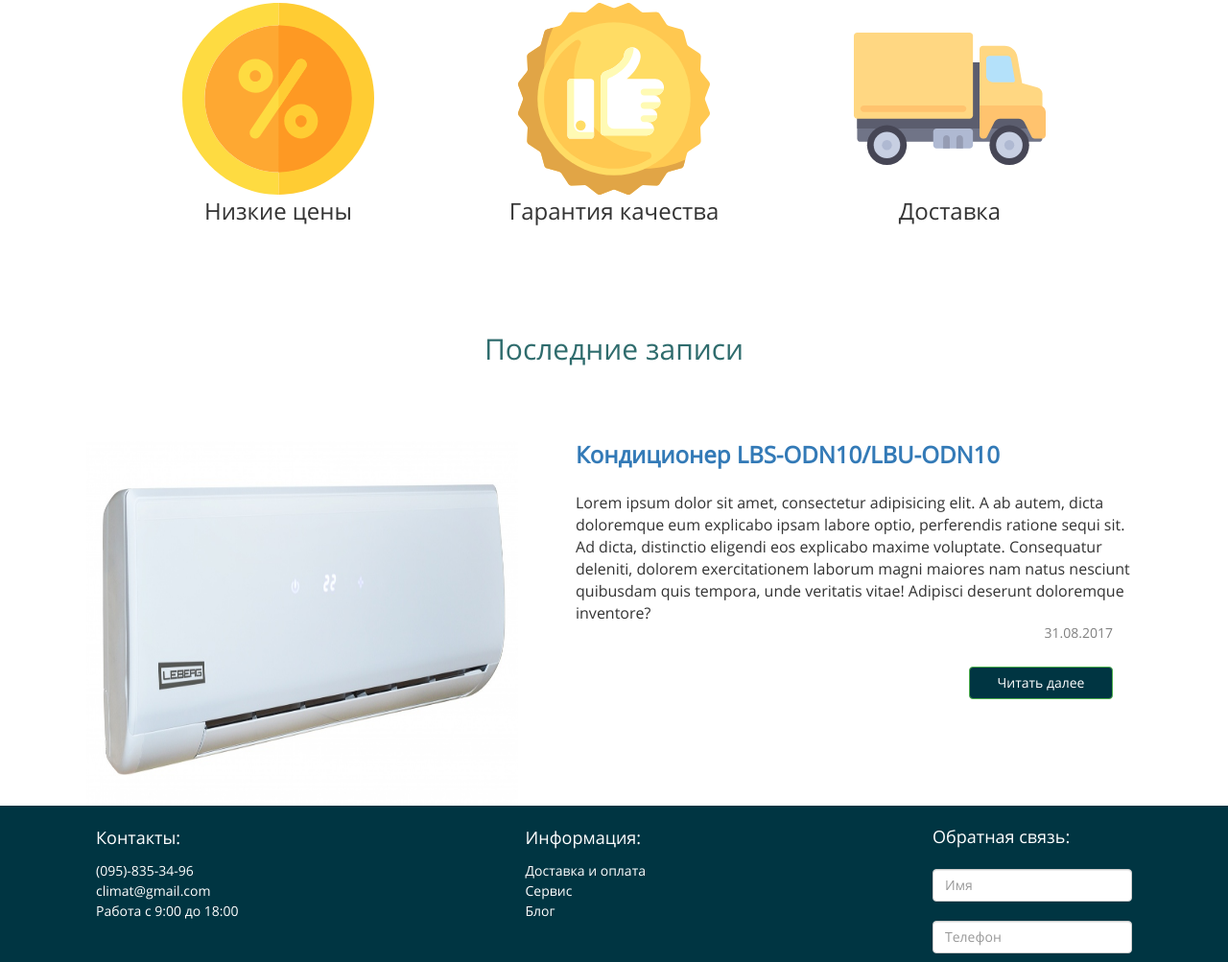
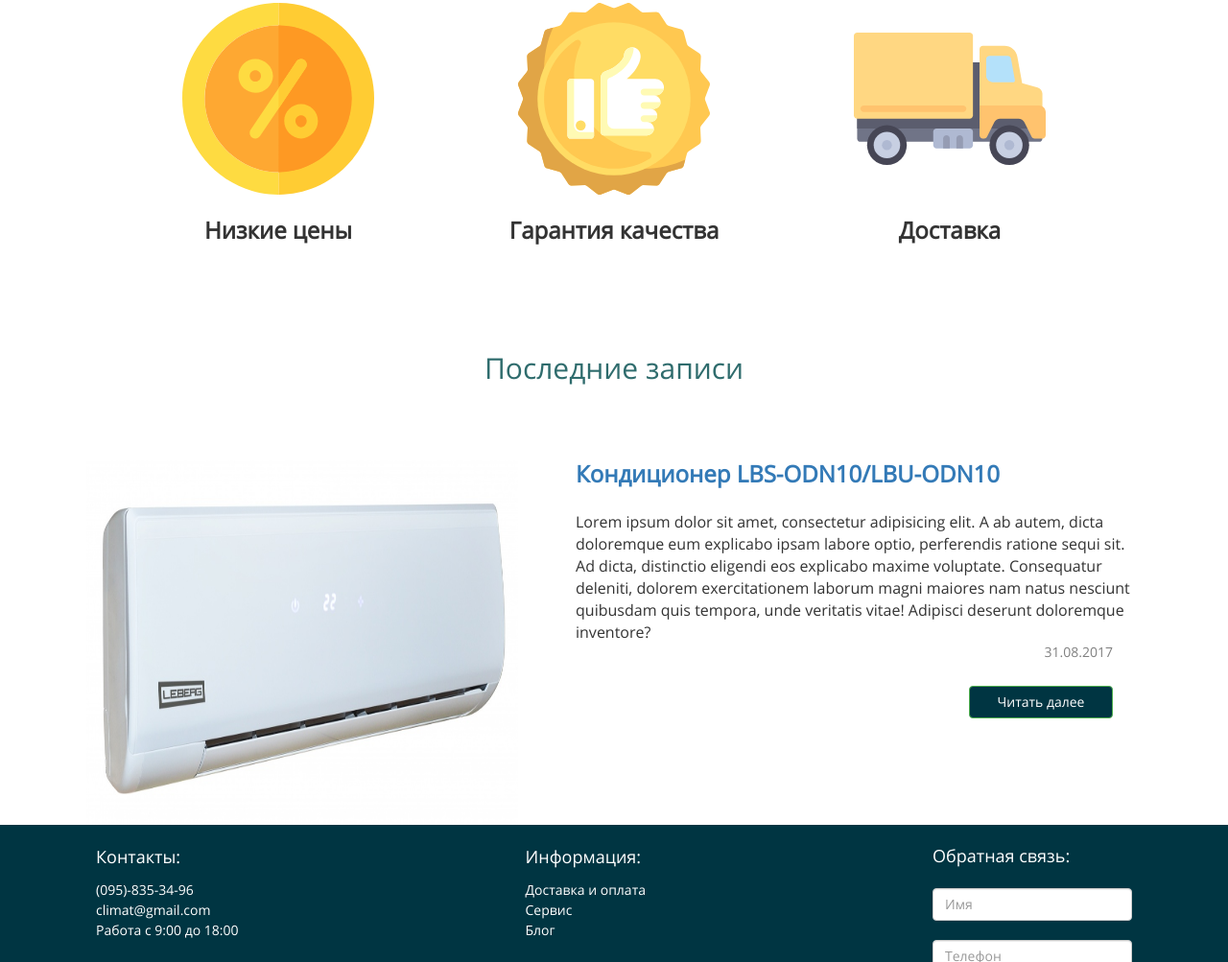
Before and after one commit to Sergey2095/Sergey2095.github.io, a plain HTML site: page index.html in a window 1280 px wide. Shown: the part 2012-3015 px from the top of the page at 96% size. Drawn offline with nearby package versions, Linux system fonts and the light colour scheme; files whose address does not match are found by name.

Commit message:
fix преймущества 2

```diff
--- a/css/style.css
+++ b/css/style.css
@@ -609,6 +609,8 @@
 	margin-left:0px;
 }
 .adv p{
+	font-weight: bold;
+	margin-top:20px;
 	width:250px;
 }
 	/*Последние записииииииииииииииииииииииииииииииииииииииииии*/
```
